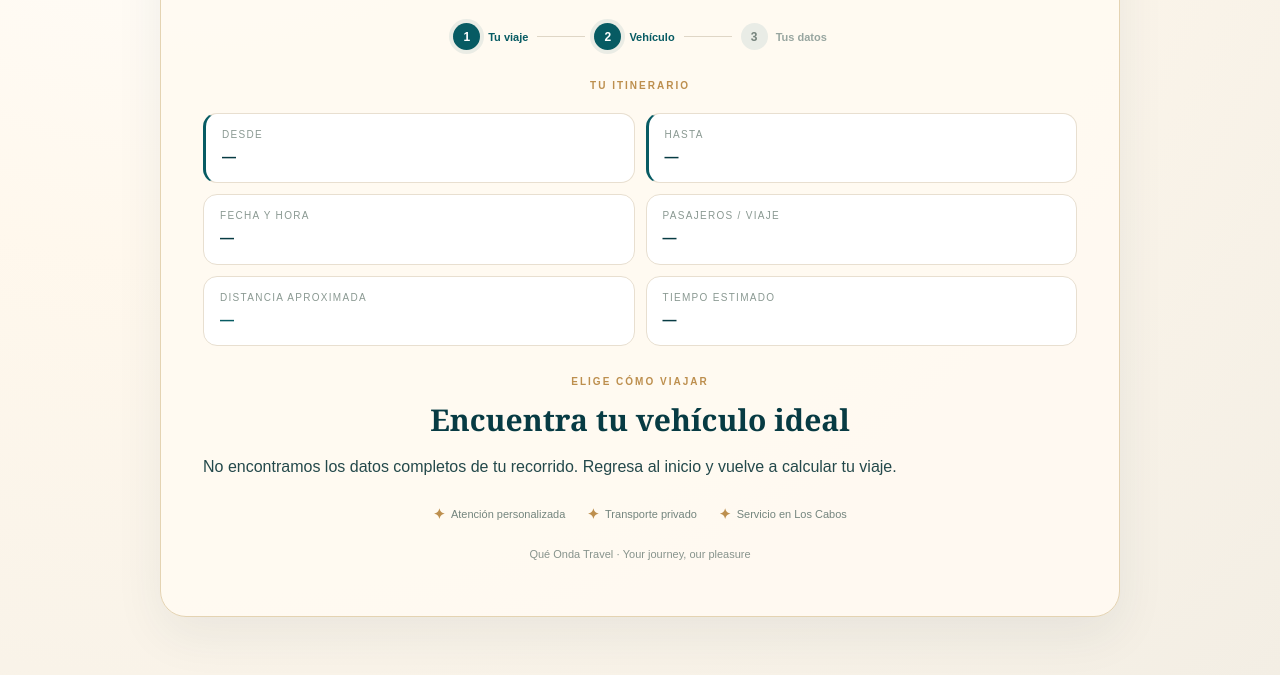
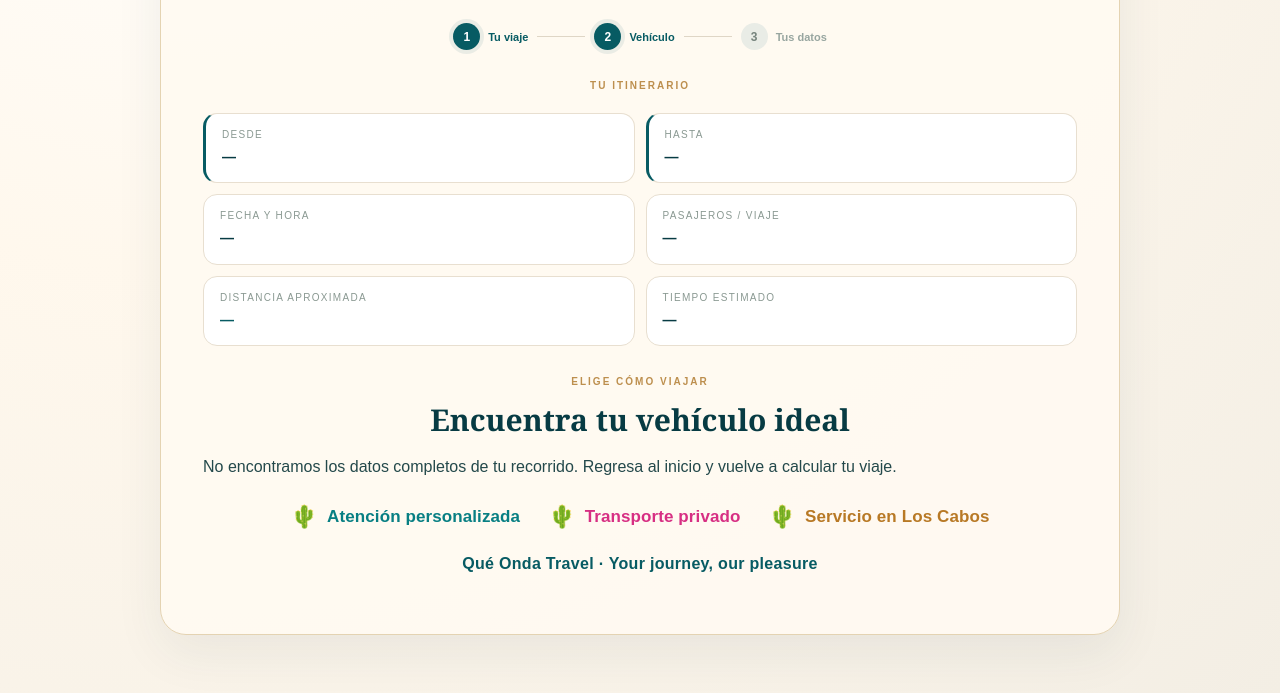
Before and after one commit to yayovaez/que-onda-travel, a plain HTML site: page reservar.html in a window 1280 px wide. Shown: the part 349-1042 px from the top of the page. Drawn offline with nearby package versions, Linux system fonts and the light colour scheme.

Commit message:
Refresh footer with cactus icons and vibrant brand colors

```diff
--- a/reservar.html
+++ b/reservar.html
@@ -58,9 +58,13 @@ input:focus{outline:0;border-color:var(--teal);box-shadow:0 0 0 3px #075b6314}
 .consent{font-size:12px;line-height:1.6;color:var(--muted);margin:18px 0 16px;background:#f6f1e7;border-radius:12px;padding:13px 15px}
 .submit{width:100%;font-size:15px;min-height:56px;letter-spacing:.2px}
 #formStatus{min-height:24px;text-align:center;font-size:13px;color:var(--teal);margin-top:12px}
-.trust-row{display:flex;justify-content:center;flex-wrap:wrap;gap:10px 22px;margin:23px auto 0;color:#74857e;font-size:11px}
-.trust-row span{display:flex;align-items:center;gap:6px}
-.trust-row b{color:#bd8f4e;font-size:14px}
+.trust-row{display:flex;justify-content:center;flex-wrap:wrap;gap:14px 28px;margin:23px auto 0}
+.trust-row span{display:flex;align-items:center;gap:9px;color:#087f83;font-size:17px;font-weight:750;letter-spacing:.1px}
+.trust-row span:nth-child(2){color:#d72f83}
+.trust-row span:nth-child(3){color:#b87925}
+.trust-row b{font-size:22px;line-height:1;color:#268b59;font-weight:700}
+.note{text-align:center;color:#075b63!important;font-size:16px!important;font-weight:700;letter-spacing:.3px;line-height:1.5;margin-top:25px}
+@media(max-width:560px){.trust-row{gap:13px 18px}.trust-row span{font-size:14px}.trust-row b{font-size:20px}.note{font-size:14px!important}}
 .note{text-align:center;color:#87938c;font-size:11px;line-height:1.5;margin-top:24px}
 [hidden]{display:none!important}
 @media(max-width:560px){main{margin:18px auto 38px}.panel{border-radius:20px;padding:21px 17px}.summary,.field-grid{grid-template-columns:1fr}.vehicle-grid{grid-template-columns:1fr}.vehicle{padding:13px}.vehicle img{height:175px}.progress{gap:5px}.progress-step{gap:5px;font-size:9px}.progress-step .number{width:24px;height:24px}.progress-line{max-width:24px}.header-note{font-size:10px;letter-spacing:1.4px}}
@@ -172,7 +176,7 @@ input:focus{outline:0;border-color:var(--teal);box-shadow:0 0 0 3px #075b6314}
 <button id="sendReservation" class="submit" type="submit">Enviar solicitud de reservación</button>
 <div id="formStatus" role="status" aria-live="polite"></div>
 </form>
-<div class="trust-row"><span><b>✦</b> Atención personalizada</span><span><b>✦</b> Transporte privado</span><span><b>✦</b> Servicio en Los Cabos</span></div>
+<div class="trust-row"><span><b aria-hidden="true">🌵</b> Atención personalizada</span><span><b aria-hidden="true">🌵</b> Transporte privado</span><span><b aria-hidden="true">🌵</b> Servicio en Los Cabos</span></div>
 <p class="note">Qué Onda Travel · Your journey, our pleasure</p>
 </section></main>
 <script src="https://cdn.jsdelivr.net/npm/@supabase/supabase-js@2"></script>
```
